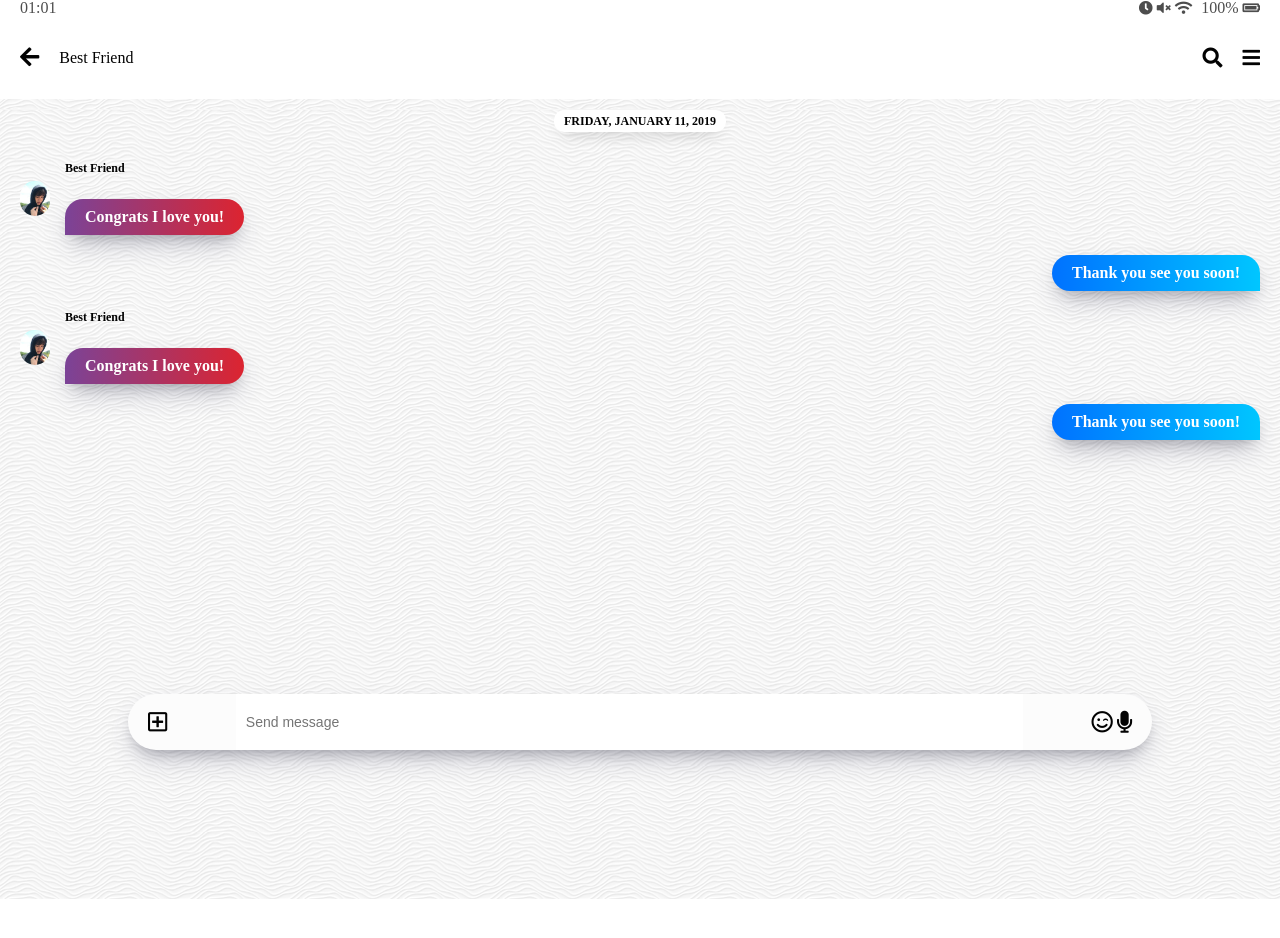
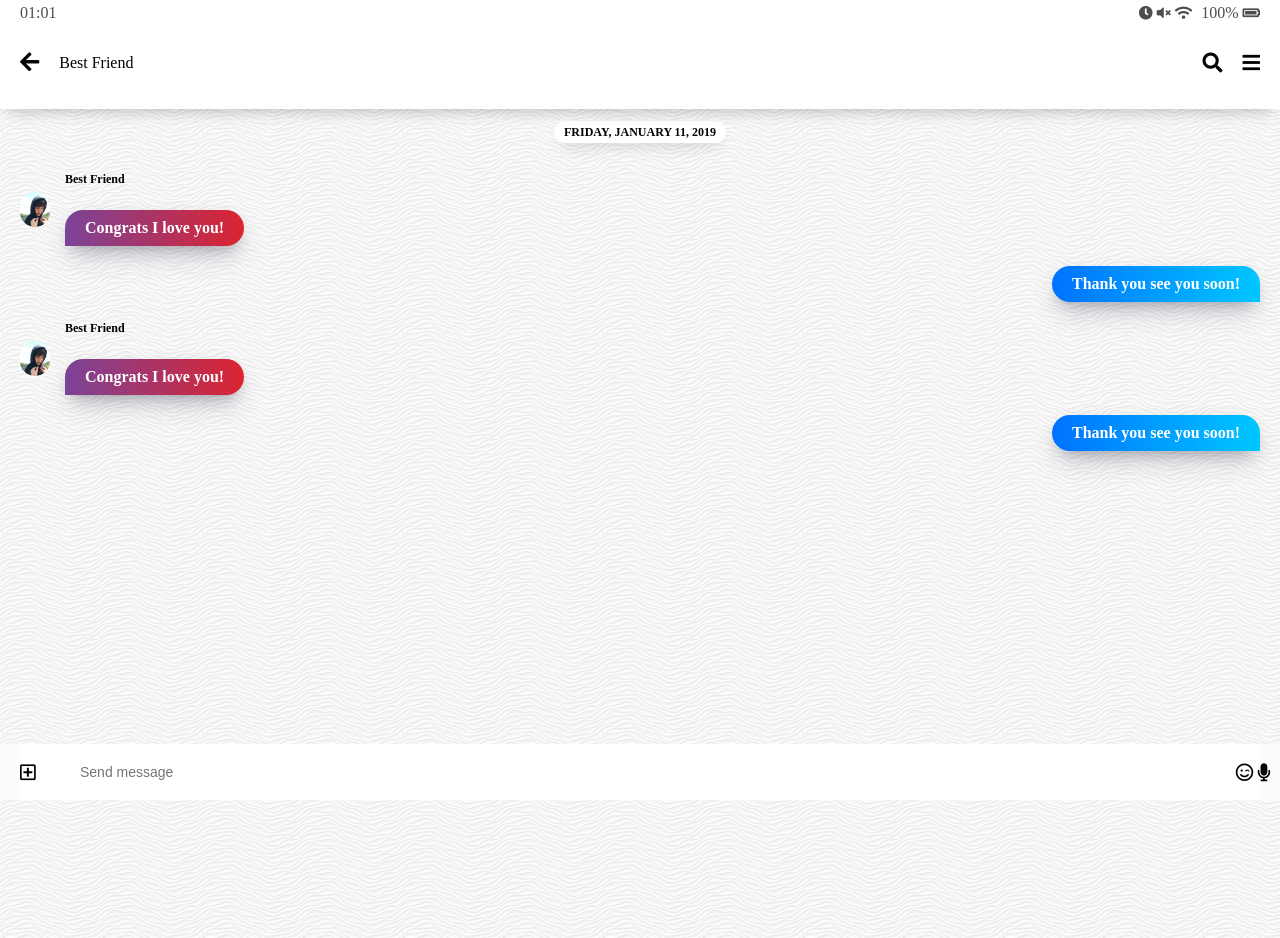
Before and after one commit to hyeonsuk/cloning, a plain HTML site: page kakao-clone/chat.html in a window 1280 px wide. Shown: the top 938 px of the page. Before the commit the page ends 899 px from the top, so only its background shows below. Drawn offline with Linux system fonts and the light colour scheme.

Commit message:
3.1 강의 완료

```diff
--- a/kakao-clone/chat.html
+++ b/kakao-clone/chat.html
@@ -12,6 +12,7 @@
     <title>Chat | KaKao Clone</title>
 </head>
 <body class="chats-body">
+    <div class="header-wrapper">
         <div class="status-bar">
             <div class="status-bar__cloumn">
                 <span class="status-bar__clock">01:01 </span>
@@ -40,6 +41,7 @@
                 </span>
             </div>
         </header>
+    </div>
     <main class="chat-screen">
         <ul class="chat__messages">
             <span class="chat__timestamp">Friday, January 11, 2019</span>
@@ -79,14 +81,12 @@
             </li>
         </ul>
     </main>
-    <div class="chat__write">
-        <div class="chat__write-column">
+    <div class="chat__write--container">
+        <input class="chat__write" type="text" placeholder="Send message"/>
+        <div class="chat__icon-left chat__icon">
             <i class="far fa-plus-square"></i>
         </div>
-        <div class="chat__write-column">
-            <input type="text" placeholder="Send message"/>
-        </div>
-        <div class="chat__write-column">
+        <div class="chat__icon-right chat__icon">
             <span class="chat__write-icon">
                 <i class="far fa-smile-wink"></i>
             </span>
--- a/kakao-clone/css/chat.css
+++ b/kakao-clone/css/chat.css
@@ -1,5 +1,11 @@
-.chats-body {
-    padding: 0;
+.header-wrapper {
+    position: fixed;
+    padding: 5px 0px;
+    top: 0px;
+    width: 100%;
+    background-color: #ffffff;
+    box-shadow: 0 8px 16px -8px rgba(0,0,0,.3),
+    0 -6px 16px -6px rgba(0,0,0,.025);
 }
 
 .chats-body .header,
@@ -7,16 +13,16 @@
     padding: 0px 20px;
 }
 
-.chat-screen {
+.chats-body {
     background-image: url("../images/chat-background.png");
-    min-height: 100vh;
+    min-height: 1000vh;
     padding: 10px 0px;
+    padding-top: 120px;
 }
 
-.chat__write {
+.chat__write--container {
     position: fixed;
-    bottom: 50px;
-    width: 80%;
+    bottom: 0px;
     margin: 0 auto;
     left: 0;
     right: 0;
@@ -25,8 +31,41 @@
     align-items: center;
     background-color: #fcfcfc;
     padding: 0px 20px;
-    border-radius: 40px;
-    box-shadow: 0 13px 27px -5px rgba(50,50,93,.25), 0 8px 16px -8px rgba(0,0,0,.3), 0 -6px 16px -6px rgba(0,0,0,.025);
+/*    box-shadow: 0 13px 27px -5px rgba(50,50,93,.25),
+        0 8px 16px -8px rgba(0,0,0,.3),
+        0 -6px 16px -6px rgba(0,0,0,.025);*/
+}
+
+.chat__write {
+    bottom: 0px;
+    width: 100%;
+    border-radius: 0;
+    width: 100%;
+    padding: 20px 60px;
+    border: none;
+    font-size: 14px;
+}
+
+.chat__icon-left {
+    position: absolute;
+}
+
+.chat__icon-right {
+    position: absolute;
+    right: 10px;
+}
+
+.chat__write:focus {
+    outline: none;
+}
+
+.chat__icon {
+    font-size: 18px;
+    transition: opacity 0.3s ease-in-out;
+}
+
+.chat__write:focus ~ .chat__icon{
+    opacity: 0;
 }
 
 .chat__write i {
@@ -35,17 +74,6 @@
 
 .chat__write-column:nth-child(2) {
     width: 80%;
-}
-
-.chat__write-column input {
-    width: 100%;
-    padding: 20px 10px;
-    border: none;
-    font-size: 14px;
-}
-
-.chat__write-column input:focus {
-    outline: none;
 }
 
 .chat-screen .chat__messages {
```
Lines whose indentation alone changed are shown as unchanged.
